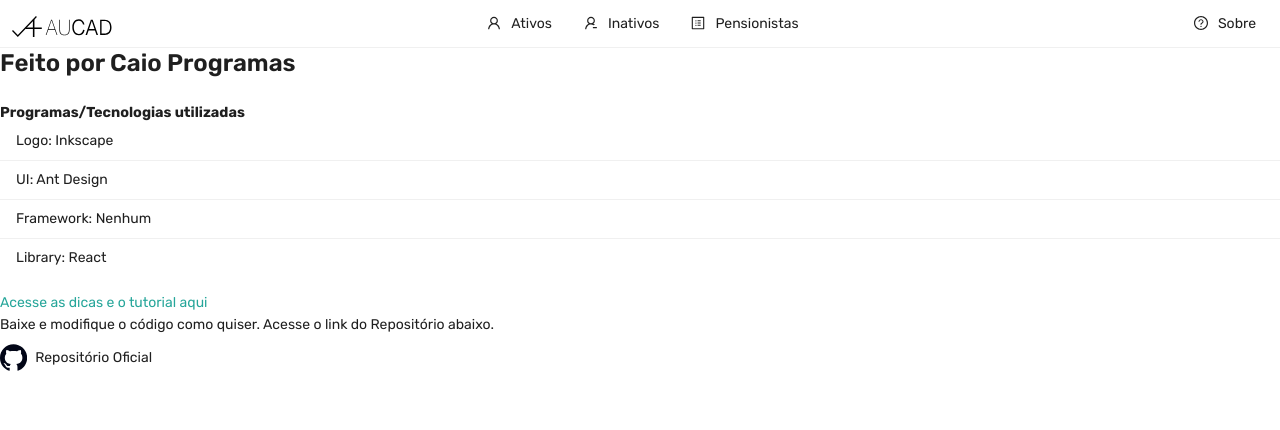
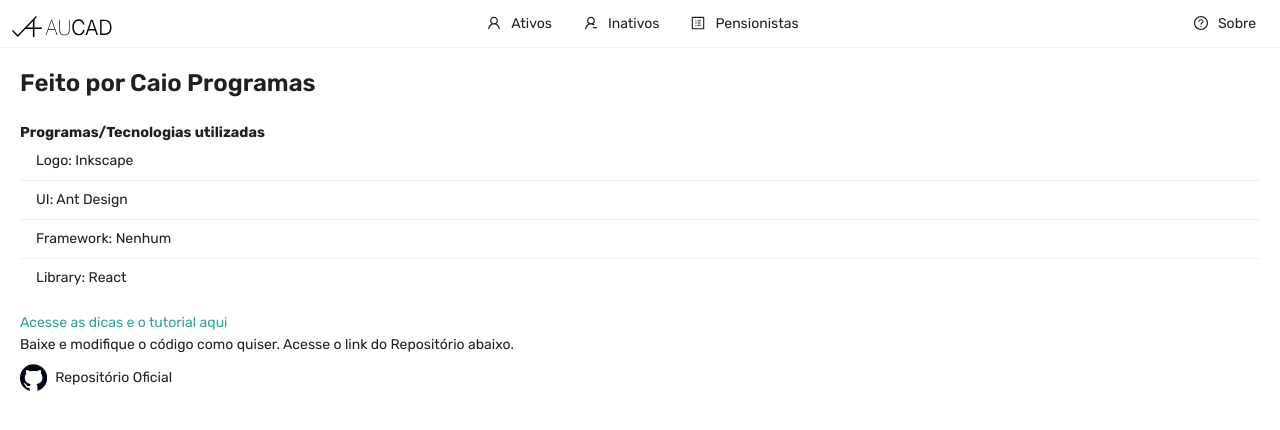
Before and after one commit to secretindex/aucad, a React (Vite) app: page /about in a window 1280 px wide. Shown: the top 430 px of the page. Built offline with nearby package versions, Linux system fonts and the light colour scheme.

Commit message:
apply styles

```diff
--- a/src/output.css
+++ b/src/output.css
@@ -615,12 +615,12 @@
   height: 100%;
 }
 
-.h-\[88\%\] {
-  height: 88%;
+.max-h-full {
+  max-height: 100%;
 }
 
-.max-h-full {
-  max-height: 100%;
+.min-h-full {
+  min-height: 100%;
 }
 
 .w-2\/4 {
@@ -734,11 +734,6 @@
   background-color: transparent;
 }
 
-.bg-\[\#26a69a\] {
-  --tw-bg-opacity: 1;
-  background-color: rgb(38 166 154 / var(--tw-bg-opacity));
-}
-
 .p-0 {
   padding: 0px;
 }
@@ -759,24 +754,13 @@
   padding: 1rem;
 }
 
+.p-5 {
+  padding: 1.25rem;
+}
+
 .px-2 {
   padding-left: 0.5rem;
   padding-right: 0.5rem;
-}
-
-.px-6 {
-  padding-left: 1.5rem;
-  padding-right: 1.5rem;
-}
-
-.py-4 {
-  padding-top: 1rem;
-  padding-bottom: 1rem;
-}
-
-.py-5 {
-  padding-top: 1.25rem;
-  padding-bottom: 1.25rem;
 }
 
 .text-center {
@@ -785,10 +769,6 @@
 
 .font-bold {
   font-weight: 700;
-}
-
-.uppercase {
-  text-transform: uppercase;
 }
 
 .text-\[\#26a69a\] {
@@ -801,6 +781,11 @@
   color: rgb(107 114 128 / var(--tw-text-opacity));
 }
 
+.text-gray-600 {
+  --tw-text-opacity: 1;
+  color: rgb(75 85 99 / var(--tw-text-opacity));
+}
+
 .text-inherit {
   color: inherit;
 }
@@ -808,16 +793,6 @@
 .text-slate-950 {
   --tw-text-opacity: 1;
   color: rgb(2 6 23 / var(--tw-text-opacity));
-}
-
-.text-gray-400 {
-  --tw-text-opacity: 1;
-  color: rgb(156 163 175 / var(--tw-text-opacity));
-}
-
-.text-gray-600 {
-  --tw-text-opacity: 1;
-  color: rgb(75 85 99 / var(--tw-text-opacity));
 }
 
 .no-underline {
```
